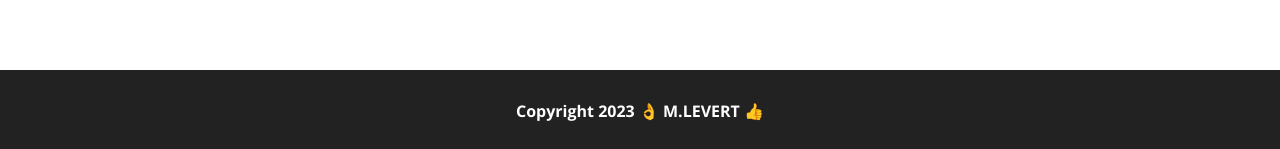
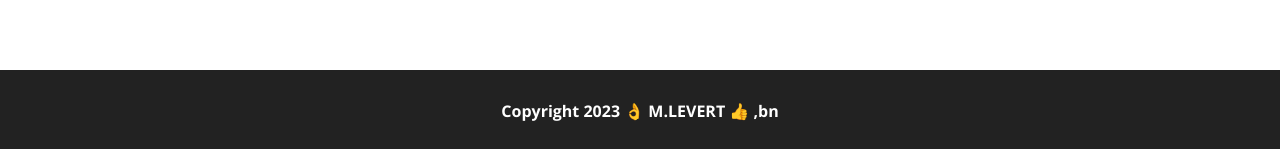
Before and after one commit to lakhdhermarouani/cafe-lak, a plain HTML site: page contact.html in a window 1280 px wide. Shown: the part 807-956 px from the top of the page. Drawn offline with nearby package versions, Linux system fonts and the light colour scheme.

Commit message:
mise en place footer

```diff
--- a/contact.html
+++ b/contact.html
@@ -43,7 +43,7 @@
 
 
 <footer>
-  Copyright 2023 👌 M.LEVERT 👍
+  Copyright 2023 👌 M.LEVERT 👍 ,bn
 </footer>
 </body>
 </html>
```
